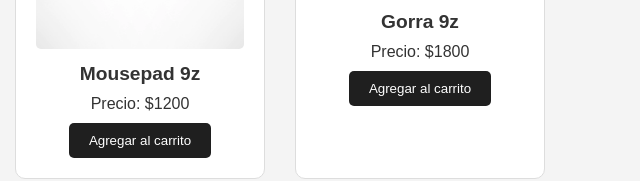
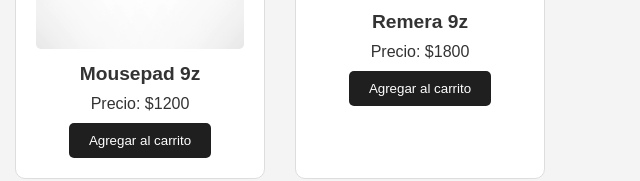
Before and after one commit to GonzaloRojas02/CoderJS, a plain HTML site: page index.html in a window 1280 px wide. Shown: the part 273-454 px from the top of the page, 640-1280 px from the left. Drawn offline with nearby package versions, Linux system fonts and the light colour scheme.

Commit message:
arreglos

```diff
--- a/main.js
+++ b/main.js
@@ -1,12 +1,11 @@
-// Productos disponibles
 const products = [
   { id: 1, name: "Camiseta 9z", price: 3000, image: "assets/camiseta.jpg" },
   { id: 2, name: "Hoodie 9z", price: 6000, image: "assets/hoodie.jpg" },
   { id: 3, name: "Mousepad 9z", price: 1200, image: "assets/mousepad.jpg" },
-  { id: 4, name: "Gorra 9z", price: 1800, image: "assets/remera.jpg" },
+  { id: 4, name: "Remera 9z", price: 1800, image: "assets/remera.jpg" },
 ];
 
-// Carrito de compras
+// Carrito
 let cart = JSON.parse(localStorage.getItem('cart')) || [];
 
 // Elementos del DOM
@@ -15,7 +14,6 @@ const cartPanel = document.getElementById('cart-panel');
 const closeCartButton = document.getElementById('close-cart');
 const cartItemsContainer = document.getElementById('cart-items');
 
-// Función para renderizar productos
 function renderProducts() {
   const container = document.getElementById('products-container');
   container.innerHTML = '';
@@ -32,7 +30,7 @@ function renderProducts() {
   });
 }
 
-// Función para agregar productos al carrito
+// agregar productos al carrito
 function addToCart(productId) {
   const product = products.find(prod => prod.id === productId);
   cart.push(product);
@@ -42,7 +40,7 @@ function addToCart(productId) {
   showToast(`${product.name} agregado al carrito`);
 }
 
-// Función para eliminar productos del carrito
+// eliminar productos del carrito
 function removeFromCart(index) {
   cart.splice(index, 1);
   localStorage.setItem('cart', JSON.stringify(cart));
@@ -51,12 +49,10 @@ function removeFromCart(index) {
   showToast(`Producto eliminado del carrito`);
 }
 
-// Función para actualizar el contador del carrito
 function updateCartCount() {
   document.getElementById('cart-count').innerText = cart.length;
 }
 
-// Función para renderizar los productos en el carrito
 function renderCartItems() {
   cartItemsContainer.innerHTML = '';
   cart.forEach((item, index) => {
@@ -72,7 +68,6 @@ function renderCartItems() {
   });
 }
 
-// Función para mostrar una notificación
 function showToast(message) {
   Toastify({
     text: message,
@@ -83,7 +78,6 @@ function showToast(message) {
   }).showToast();
 }
 
-// Funciones para abrir y cerrar el panel del carrito
 cartButton.addEventListener('click', () => {
   cartPanel.classList.add('active');
 });
@@ -92,7 +86,6 @@ closeCartButton.addEventListener('click', () => {
   cartPanel.classList.remove('active');
 });
 
-// Inicializar la página
 renderProducts();
 updateCartCount();
 renderCartItems();
```
Also changed, not shown: index.html (+0 -6 lines).
